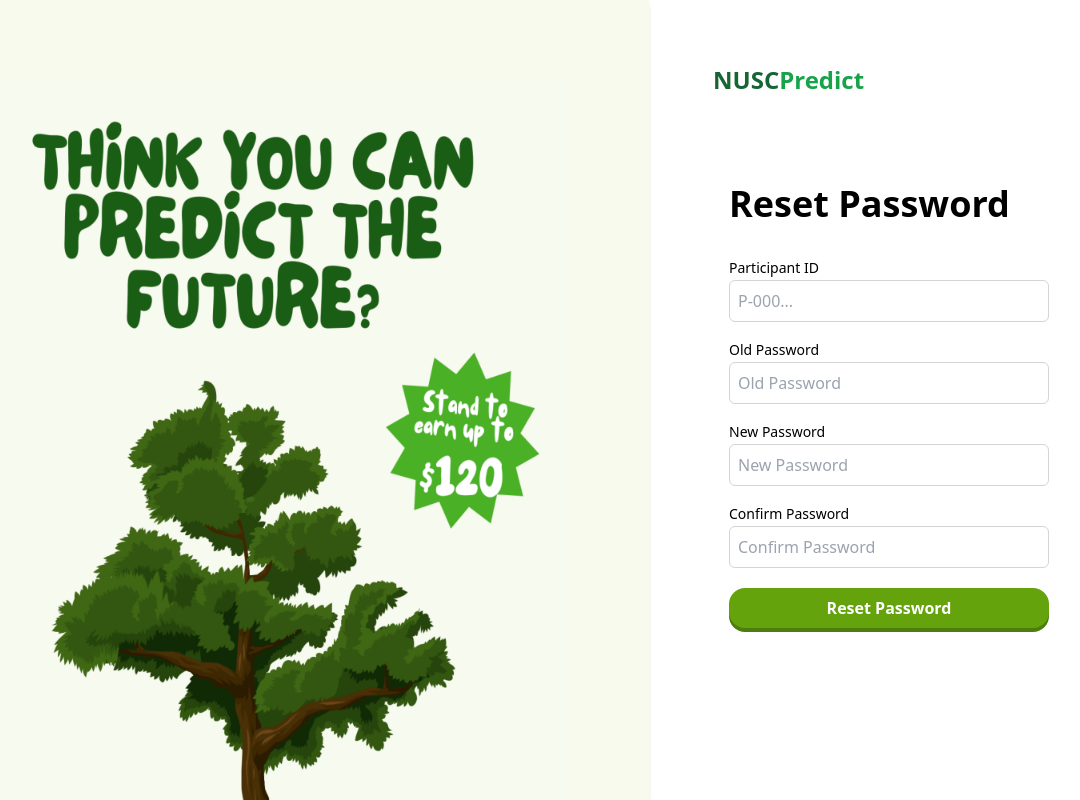
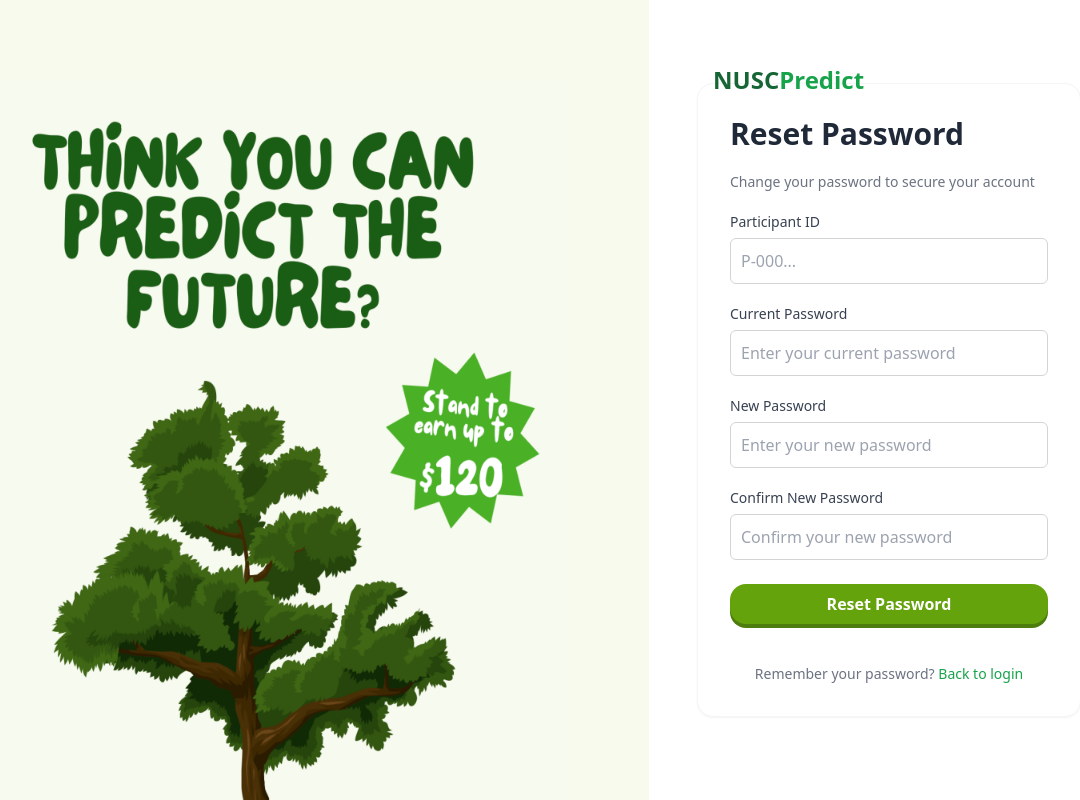
Before and after one commit to mongj/nusc-prediction-market, a React (Vite) app in the folder frontend/: page /reset in a window 1280 px wide. Shown: the whole page, without its empty margins (151-1231 px from the left). Built offline with nearby package versions, Linux system fonts and the light colour scheme; no server answers.

Commit message:
update login and reset page

```diff
--- a/frontend/src/pages/Reset/index.tsx
+++ b/frontend/src/pages/Reset/index.tsx
@@ -1,5 +1,6 @@
 import { useState } from "react";
 import { Button } from "@/components/primitives";
+import { toast } from "sonner";
 
 function Reset() {
   const [username, setUsername] = useState("");
@@ -7,39 +8,55 @@ function Reset() {
   const [newPassword, setNewPassword] = useState("");
   const [confirmPassword, setConfirmPassword] = useState("");
   const [errorMessage, setErrorMessage] = useState("");
+  const [isLoading, setIsLoading] = useState(false);
 
   const handleSubmit = (event: React.FormEvent) => {
     event.preventDefault();
-    // Add actual reset password API call here
-    console.log("Participant ID:", username);
-    console.log("Old Password:", oldPassword);
-    console.log("New Password:", newPassword);
-    console.log("Confirm Password:", confirmPassword);
+    setErrorMessage("");
+    setIsLoading(true);
 
     // Example validation
     if (newPassword !== confirmPassword) {
       setErrorMessage("Passwords don't match");
+      setIsLoading(false);
       return;
     }
 
-    // Reset implementation would go here
+    // Simulate API call
+    setTimeout(() => {
+      toast.success("Password reset successfully");
+      setIsLoading(false);
+      // Reset form
+      setUsername("");
+      setOldPassword("");
+      setNewPassword("");
+      setConfirmPassword("");
+    }, 1000);
+
+    // Actual implementation would go here
   };
 
   return (
-    <div className="flex h-screen w-full flex-col md:flex-row items-center justify-between">
+    <div className="flex h-screen w-full flex-col md:flex-row items-center justify-between bg-white">
       <div className="hidden h-full w-full md:w-[50vw] lg:min-w-[800px] place-content-center place-items-end bg-[#f7faed] shadow-md md:flex">
         <img src="/images/poster.png" alt="Poster" className="w-[80%] object-contain" />
       </div>
-      <div className="relative flex h-full w-full place-content-center place-items-center">
+      <div className="relative flex h-full w-full place-content-center place-items-center bg-white">
         <div className="absolute top-6 sm:top-16 left-6 sm:left-16">
           <span className="text-xl sm:text-2xl font-bold text-green-800">NUSC</span>
           <span className="text-xl sm:text-2xl font-bold text-green-600">Predict</span>
         </div>
-        <form className="flex flex-col place-items-start gap-3 sm:gap-4 w-full p-5 sm:p-8 max-w-96" onSubmit={handleSubmit}>
-          <h2 className="my-2 sm:my-4 text-3xl sm:text-4xl font-bold">Reset Password</h2>
 
-          <div className="flex w-full flex-col">
-            <label htmlFor="username" className="text-sm font-normal leading-6 text-black">
+        <div className="w-full max-w-96 px-5 sm:px-0">
+          <form
+            className="flex flex-col place-items-start gap-4 sm:gap-5 w-full p-5 sm:p-8 rounded-2xl border border-neutral-100 shadow-sm"
+            onSubmit={handleSubmit}
+          >
+            <h2 className="text-2xl sm:text-3xl font-bold text-gray-800 mb-2">Reset Password</h2>
+            <p className="text-sm text-gray-500 -mt-2">Change your password to secure your account</p>
+
+            <div className="flex w-full flex-col space-y-1.5">
+              <label htmlFor="username" className="text-sm font-medium text-gray-700">
                 Participant ID
               </label>
               <input
@@ -48,28 +65,30 @@ function Reset() {
                 value={username}
                 onChange={(e) => setUsername(e.target.value)}
                 placeholder="P-000..."
+                autoComplete="username"
                 required
-              className="w-full rounded-md border border-neutral-300 p-2"
+                className="w-full rounded-md border border-neutral-300 p-2.5 text-gray-800 focus:border-green-500 focus:outline-none focus:ring-1 focus:ring-green-500 transition-all"
               />
             </div>
 
-          <div className="flex w-full flex-col">
-            <label htmlFor="oldPassword" className="text-sm font-normal leading-6 text-black">
-              Old Password
+            <div className="flex w-full flex-col space-y-1.5">
+              <label htmlFor="oldPassword" className="text-sm font-medium text-gray-700">
+                Current Password
               </label>
               <input
                 type="password"
                 id="oldPassword"
                 value={oldPassword}
                 onChange={(e) => setOldPassword(e.target.value)}
-              placeholder="Old Password"
+                placeholder="Enter your current password"
+                autoComplete="current-password"
                 required
-              className="w-full rounded-md border border-neutral-300 p-2"
+                className="w-full rounded-md border border-neutral-300 p-2.5 text-gray-800 focus:border-green-500 focus:outline-none focus:ring-1 focus:ring-green-500 transition-all"
               />
             </div>
 
-          <div className="flex w-full flex-col">
-            <label htmlFor="newPassword" className="text-sm font-normal leading-6 text-black">
+            <div className="flex w-full flex-col space-y-1.5">
+              <label htmlFor="newPassword" className="text-sm font-medium text-gray-700">
                 New Password
               </label>
               <input
@@ -77,30 +96,47 @@ function Reset() {
                 id="newPassword"
                 value={newPassword}
                 onChange={(e) => setNewPassword(e.target.value)}
-              placeholder="New Password"
+                placeholder="Enter your new password"
+                autoComplete="new-password"
                 required
-              className="w-full rounded-md border border-neutral-300 p-2"
+                className="w-full rounded-md border border-neutral-300 p-2.5 text-gray-800 focus:border-green-500 focus:outline-none focus:ring-1 focus:ring-green-500 transition-all"
               />
             </div>
 
-          <div className="flex w-full flex-col">
-            <label htmlFor="confirmPassword" className="text-sm font-normal leading-6 text-black">
-              Confirm Password
+            <div className="flex w-full flex-col space-y-1.5">
+              <label htmlFor="confirmPassword" className="text-sm font-medium text-gray-700">
+                Confirm New Password
               </label>
               <input
                 type="password"
                 id="confirmPassword"
                 value={confirmPassword}
                 onChange={(e) => setConfirmPassword(e.target.value)}
-              placeholder="Confirm Password"
+                placeholder="Confirm your new password"
+                autoComplete="new-password"
                 required
-              className="w-full rounded-md border border-neutral-300 p-2"
+                className="w-full rounded-md border border-neutral-300 p-2.5 text-gray-800 focus:border-green-500 focus:outline-none focus:ring-1 focus:ring-green-500 transition-all"
               />
             </div>
 
-          {errorMessage && <span className="text-sm text-red-500 text-left">{errorMessage}</span>}
-          <Button text="Reset Password" className="w-full mt-2" color="green" />
+            {errorMessage && (
+              <div className="w-full rounded-md bg-red-50 p-3 border border-red-100">
+                <span className="text-sm text-red-600">{errorMessage}</span>
+              </div>
+            )}
+
+            <Button
+              text={isLoading ? "Processing..." : "Reset Password"}
+              className="w-full mt-2"
+              color="green"
+              disabled={isLoading}
+            />
+
+            <div className="text-center w-full text-xs sm:text-sm text-gray-500 mt-4">
+              Remember your password? <a href="/login" className="text-green-600 hover:text-green-700">Back to login</a>
+            </div>
           </form>
+        </div>
       </div>
     </div>
   );
--- a/frontend/src/pages/login/index.tsx
+++ b/frontend/src/pages/login/index.tsx
@@ -10,10 +10,14 @@ function Login() {
   const [username, setUsername] = useState("");
   const [password, setPassword] = useState("");
   const [errorMessage, setErrorMessage] = useState("");
+  const [isLoading, setIsLoading] = useState(false);
   const navigate = useNavigate();
 
   const handleSubmit = (event: React.FormEvent) => {
     event.preventDefault();
+    setIsLoading(true);
+    setErrorMessage("");
+
     api
       .post("/auth/signin", {
         friendlyId: username,
@@ -24,28 +28,38 @@ function Login() {
         navigate("/dashboard");
       })
       .catch((error) => {
-        if (error.response.status === HttpStatusCode.Unauthorized) {
+        if (error.response?.status === HttpStatusCode.Unauthorized) {
           setErrorMessage("Invalid credentials, please try again.");
         } else {
           setErrorMessage("An error occurred, please try again later.");
         }
+      })
+      .finally(() => {
+        setIsLoading(false);
       });
   };
 
   return (
-    <div className="flex h-screen w-full flex-col md:flex-row items-center justify-between">
+    <div className="flex h-screen w-full flex-col md:flex-row items-center justify-between bg-white">
       <div className="hidden h-full w-full md:w-[50vw] lg:min-w-[800px] place-content-center place-items-end bg-[#f7faed] shadow-md md:flex">
         <img src="/images/tree.png" alt="Poster" className="w-[80%] object-contain" />
       </div>
-      <div className="relative flex h-full w-full place-content-center place-items-center">
+      <div className="relative flex h-full w-full place-content-center place-items-center bg-white">
         <div className="absolute top-6 sm:top-16 left-6 sm:left-16">
-          <span className="text-2xl sm:text-2xl font-bold text-green-800">NUSC</span>
-          <span className="text-2xl sm:text-2xl font-bold text-green-600">Predict</span>
+          <span className="text-xl sm:text-2xl font-bold text-green-800">NUSC</span>
+          <span className="text-xl sm:text-2xl font-bold text-green-600">Predict</span>
         </div>
-        <form className="flex flex-col place-items-start gap-3 sm:gap-4 w-full p-5 sm:p-8 max-w-96" onSubmit={handleSubmit}>
-          <h2 className="my-2 sm:my-4 text-3xl sm:text-4xl font-bold">Log In</h2>
-          <div className="flex w-full flex-col">
-            <label htmlFor="username" className="text-sm font-normal leading-6 text-black">
+
+        <div className="w-full max-w-96 px-5 sm:px-0">
+          <form
+            className="flex flex-col place-items-start gap-4 sm:gap-5 w-full p-5 sm:p-8 rounded-2xl border border-neutral-100 shadow-sm"
+            onSubmit={handleSubmit}
+          >
+            <h2 className="text-2xl sm:text-3xl font-bold text-gray-800 mb-2">Welcome Back</h2>
+            <p className="text-sm text-gray-500 -mt-2">Enter your credentials to access your account</p>
+
+            <div className="flex w-full flex-col space-y-1.5">
+              <label htmlFor="username" className="text-sm font-medium text-gray-700">
                 Participant ID
               </label>
               <input
@@ -56,11 +70,12 @@ function Login() {
                 placeholder="P-000..."
                 autoComplete="username"
                 required
-              className="w-full rounded-md border border-neutral-300 p-2"
+                className="w-full rounded-md border border-neutral-300 p-2.5 text-gray-800 focus:border-green-500 focus:outline-none focus:ring-1 focus:ring-green-500 transition-all"
               />
             </div>
-          <div className="flex w-full flex-col">
-            <label htmlFor="password" className="text-sm font-normal leading-6 text-black">
+
+            <div className="flex w-full flex-col space-y-1.5">
+              <label htmlFor="password" className="text-sm font-medium text-gray-700">
                 Password
               </label>
               <input
@@ -68,15 +83,31 @@ function Login() {
                 id="password"
                 value={password}
                 onChange={(e) => setPassword(e.target.value)}
-              placeholder="Password"
+                placeholder="Enter your password"
                 autoComplete="current-password"
                 required
-              className="w-full rounded-md border border-neutral-300 p-2"
+                className="w-full rounded-md border border-neutral-300 p-2.5 text-gray-800 focus:border-green-500 focus:outline-none focus:ring-1 focus:ring-green-500 transition-all"
               />
             </div>
-          {errorMessage && <span className="text-sm text-red-500 text-left">{errorMessage}</span>}
-          <Button text="Log In" className="w-full mt-2" color="green" />
+
+            {errorMessage && (
+              <div className="w-full rounded-md bg-red-50 p-3 border border-red-100">
+                <span className="text-sm text-red-600">{errorMessage}</span>
+              </div>
+            )}
+
+            <Button
+              text={isLoading ? "Logging in..." : "Log In"}
+              className="w-full mt-2"
+              color="green"
+              disabled={isLoading}
+            />
+
+            <div className="text-center w-full text-xs sm:text-sm text-gray-500 mt-4">
+              Having trouble? Contact @predictionmarkets on Telegram
+            </div>
           </form>
+        </div>
       </div>
     </div>
   );
```
Lines whose indentation alone changed are shown as unchanged.
